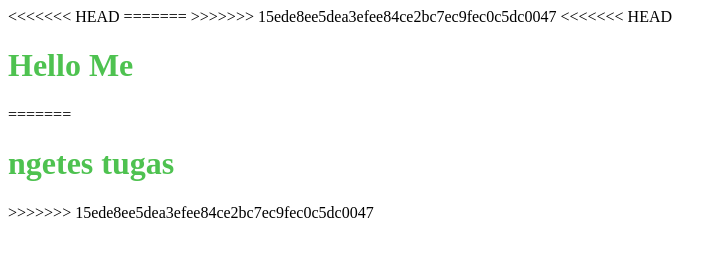
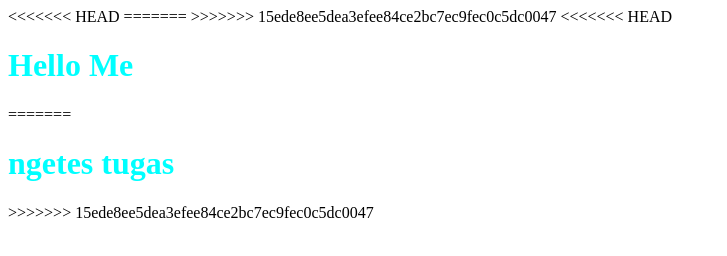
Before and after one commit to dewanggaaw/training-git, a plain HTML site: page index.html in a window 1280 px wide. Shown: the whole page, without its empty margins (0-727 px from the left). Drawn offline with Linux system fonts and the light colour scheme.

Commit message:
change css color

```diff
--- a/style.css
+++ b/style.css
@@ -1,3 +1,3 @@
 h1 {
-  color: #4ec250;
+  color: aqua;
 }
```
